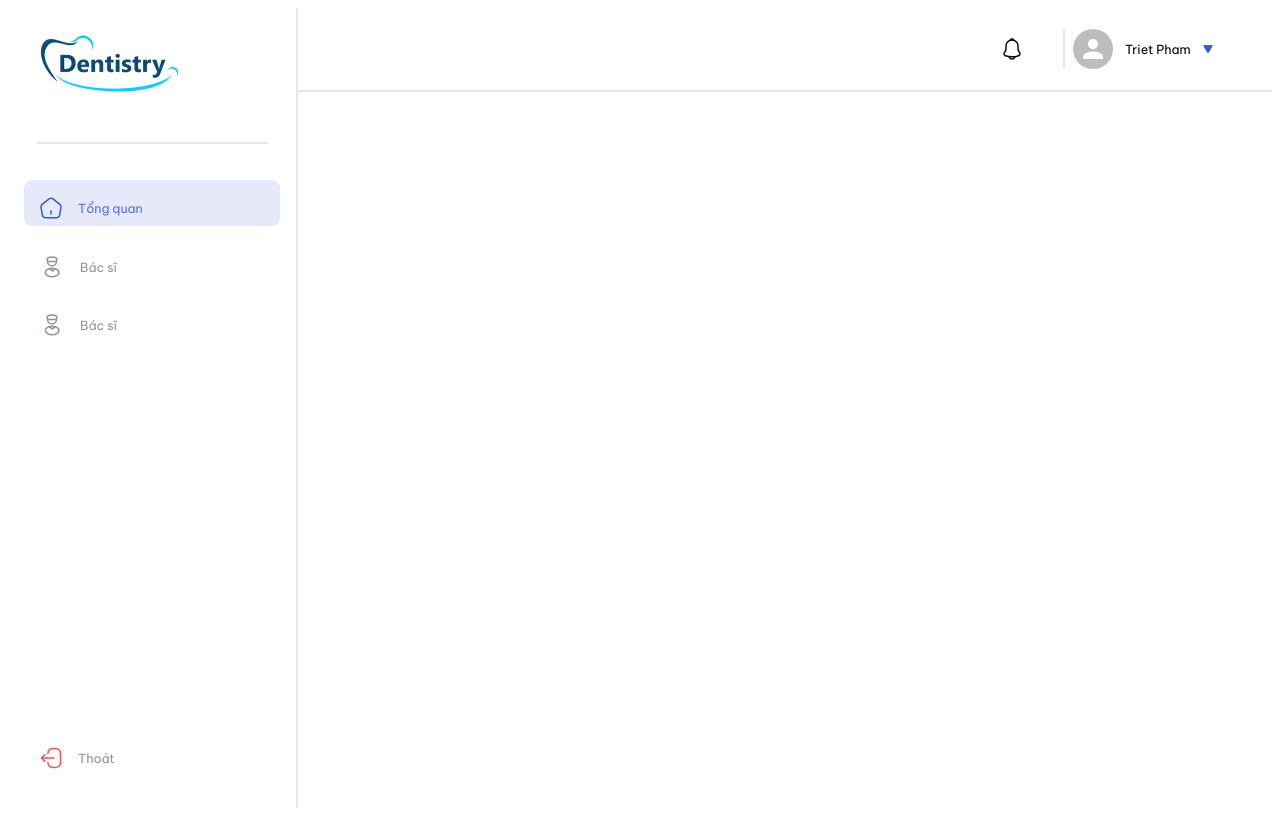
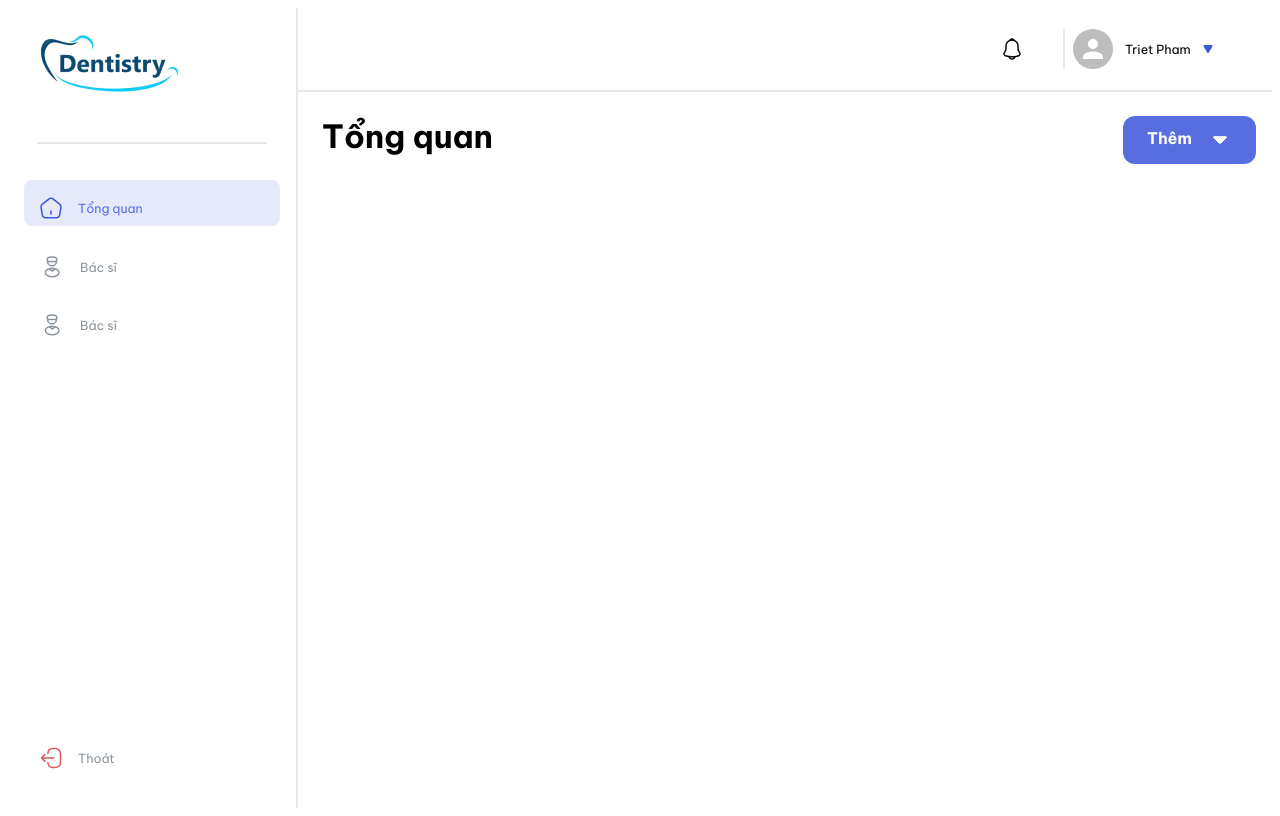
Before and after one commit to phamhuutriet/medical-manager-ui, a React (Create React App) app: page / in a window 1280 px wide. Built offline with nearby package versions, Linux system fonts and the light colour scheme.

Commit message:
feat: add main page content header

```diff
--- a/src/mainPage/MainPage.tsx
+++ b/src/mainPage/MainPage.tsx
@@ -3,6 +3,7 @@ import Grid from "@mui/material/Grid";
 import "./index.css";
 import { SideBar } from "./sidebar/SideBar";
 import { Header } from "./header/Header";
+import { MainPageContent } from "./content/MainPageContent";
 
 export const MainPage = () => {
   return (
@@ -10,28 +11,8 @@ export const MainPage = () => {
       <SideBar />
       <div className="second-column">
         <Header />
+        <MainPageContent />
       </div>
-      {/* <Grid item xs={10}>
-        <Grid
-          item
-          xs={12}
-          sx={{
-            height: "92.1875%",
-            display: "flex",
-            justifyContent: "center",
-            alignItems: "center",
-          }}
-        >
-          <Grid
-            container
-            sx={{
-              height: "94%",
-              width: "96.5%",
-              background: "#FFFFE0",
-            }}
-          ></Grid>
-        </Grid>
-      </Grid> */}
     </div>
   );
 };
--- /dev/null
+++ b/src/mainPage/content/MainPageContent.tsx
@@ -0,0 +1,25 @@
+import React from "react";
+import "./index.css";
+import ArrowDownIcon from "../../img/arrow-down.svg";
+
+export const MainPageContent = () => {
+  return (
+    <div className="page-content-container">
+      <div className="content-header">
+        <div>Tổng quan</div>
+        <AddButton />
+      </div>
+    </div>
+  );
+};
+
+const AddButton = () => {
+  return (
+    <div className="button-container">
+      <div className="button-inner">
+        <div>Thêm</div>
+        <img className="img" alt="dropdown" src={ArrowDownIcon} />
+      </div>
+    </div>
+  );
+};
--- /dev/null
+++ b/src/mainPage/content/index.css
@@ -0,0 +1,38 @@
+.page-content-container {
+  margin-left: 24px;
+  margin-top: 24px;
+  margin-right: 16px;
+  margin-bottom: 32px;
+  height: 100%;
+  /* background-color: aqua; */
+  display: flex;
+  flex-direction: column;
+}
+
+.content-header {
+  font-size: 32px;
+  height: 48px;
+  font-weight: 600;
+  font-family: "Be Vietnam Pro";
+  /* background-color: bisque; */
+  justify-content: space-between;
+  display: flex;
+}
+
+.button-container {
+  padding-right: 24px;
+  padding-left: 24px;
+  padding-top: 12px;
+  padding-bottom: 12px;
+  width: 85px;
+  background-color: #586ee0;
+  border-radius: 12px;
+}
+
+.button-inner {
+  display: flex;
+  justify-content: space-between;
+  font-size: 16px;
+  font-family: "Be Vietnam Pro";
+  color: white;
+}
--- a/src/mainPage/index.css
+++ b/src/mainPage/index.css
@@ -11,5 +11,7 @@
 
 .second-column {
   flex: 1;
+  display: flex;
+  flex-direction: column;
   /* background-color: #ff6666; */
 }
```
Also changed, not shown: src/img/arrow-down.svg (added).
